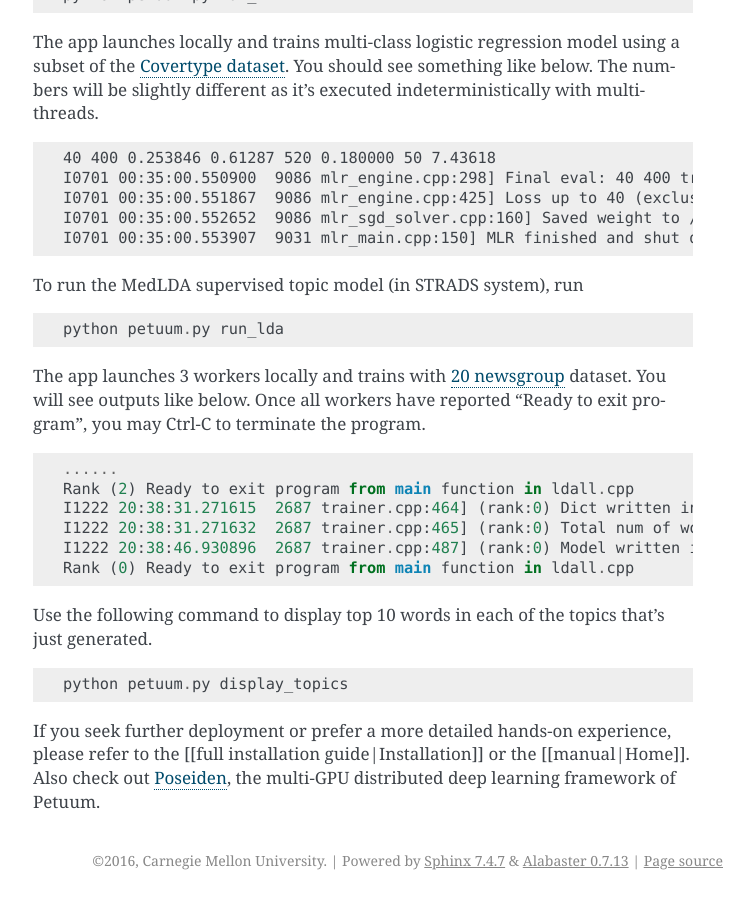
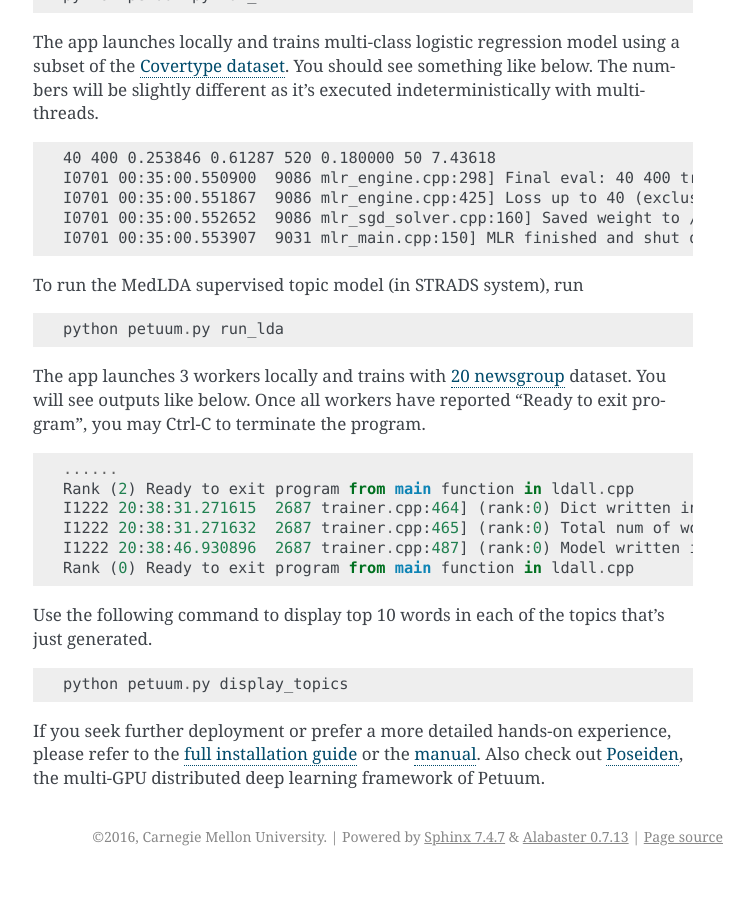
Before and after one commit to sailing-pmls/pmls.readthedocs.io, a Sphinx documentation site: the page built from docs/quickstart.md, in a window 1280 px wide and 900 px high, scrolled down 1077 px. Shown: the whole window, without its empty margins (387-1141 px from the left). Built offline with Sphinx 7.4.7, drawn with Linux system fonts in a browser that asks for light colours; after the commit the page ends 1953 px from its top, so only the background shows below that.

Commit message:
Update quickstart.md

````diff
--- a/docs/quickstart.md
+++ b/docs/quickstart.md
@@ -69,5 +69,5 @@ Use the following command to display top 10 words in each of the topics that's j
 python petuum.py display_topics
 ```
 
-If you seek further deployment or prefer a more detailed hands-on experience, please refer to the [[full installation guide|Installation]] or the [[manual|Home]].
+If you seek further deployment or prefer a more detailed hands-on experience, please refer to the [full installation guide](installation.md) or the [manual](index.md).
 Also check out [Poseiden](https://github.com/petuum/poseidon/wiki#quick-start), the multi-GPU distributed deep learning framework of Petuum.
````
